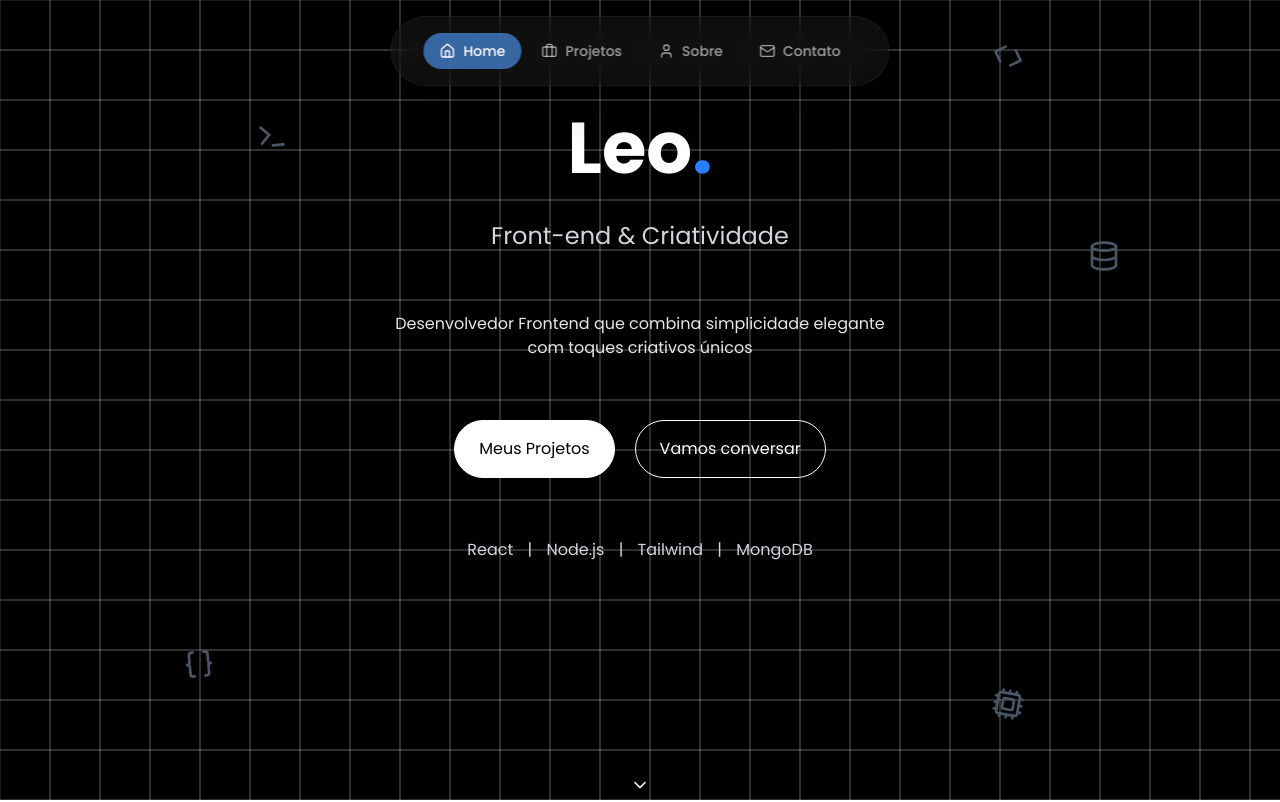
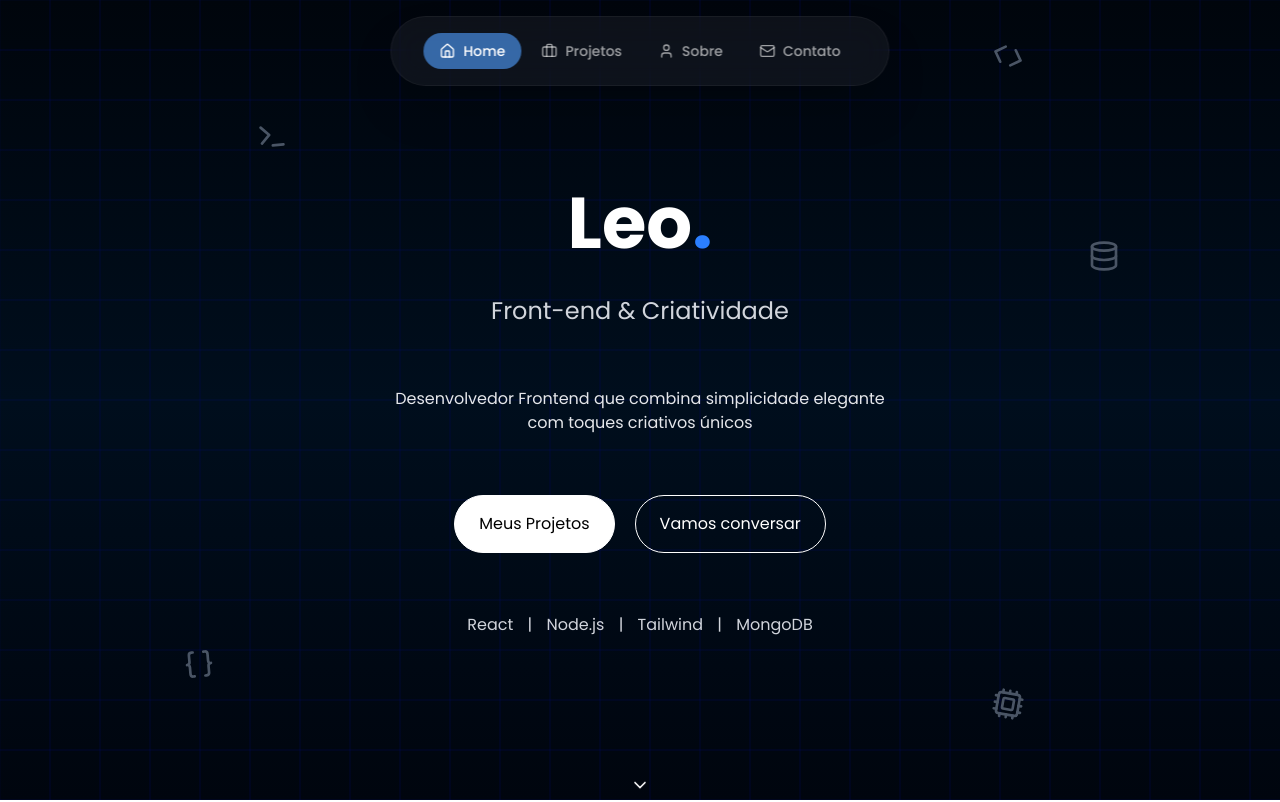
Before and after one commit to LeonardoMarques7/LeonardoDev, a React (Vite) app: page / in a window 1280 px wide. Shown: the top 802 px of the page. Built offline with nearby package versions, Linux system fonts and the light colour scheme.

Commit message:
feat: alterando cor de fundo do home para um gradiente azul e quadriculados

```diff
--- a/src/components/Home.jsx
+++ b/src/components/Home.jsx
@@ -19,7 +19,7 @@ const Home = () => {
 			</div>
 
 			{/* Conteúdo centralizado */}
-			<div className="container__texts relative z-10 flex flex-col gap-5 items-center justify-start w-full h-full text-center py-20 px-4">
+			<div className="container__texts relative z-10 flex flex-col gap-5 items-center justify-center w-full h-full text-center py-20 px-4">
 				<h1 className="text-7xl font-bold text-white">
 					Leo<span className="text-blue-500">.</span>
 				</h1>
@@ -34,13 +34,13 @@ const Home = () => {
 				<div className="mt-0  flex gap-5">
 					<button
 						onClick={() => scrollToSection("Projetos")}
-						className="button__home px-6 py-4 bg-white text-black border-white border-1 rounded-full hover:scale-110  ease-in-out duration-500 cursor-pointer transition"
+						className="button__home px-6 py-4 bg-white text-black border-white border-1 rounded-full hover:scale-110 hover:bg-blue-600 hover:border-blue-600 hover:text-white  ease-in-out duration-500 cursor-pointer transition"
 					>
 						Meus Projetos
 					</button>
 					<button
 						onClick={() => scrollToSection("Contato")}
-						className="button__home px-6 py-4 bg-transparent border-white border-1 text-white rounded-full hover:bg-gray-200 hover:scale-110 hover:text-gray-900 ease-in-out duration-500 cursor-pointer transition"
+						className="button__home px-6 py-4 bg-transparent border-white border-1 text-white rounded-full hover:bg-blue-600 hover:border-blue-600 hover:text-white  hover:scale-110  ease-in-out duration-500 cursor-pointer transition"
 					>
 						Vamos conversar
 					</button>
--- a/src/components/ui/GridBackground.jsx
+++ b/src/components/ui/GridBackground.jsx
@@ -21,8 +21,13 @@ export default function GridBackground() {
 		const draw = () => {
 			ctx.clearRect(0, 0, width, height);
 
-			// Fundo preto
-			ctx.fillStyle = "black";
+			// Fundo gradiente azul escuro → claro → azul escuro
+			const gradient = ctx.createLinearGradient(0, 0, 0, height);
+			gradient.addColorStop(0, "#00050cff"); // azul quase preto (topo)
+			gradient.addColorStop(0.5, "#000e1dff"); // azul mais claro (meio)
+			gradient.addColorStop(1, "#00050eff"); // azul quase preto (base)
+
+			ctx.fillStyle = gradient;
 			ctx.fillRect(0, 0, width, height);
 
 			for (let x = 0; x <= width; x += gridSize) {
@@ -46,9 +51,9 @@ export default function GridBackground() {
 					}
 
 					// Garantir que a opacidade nunca seja negativa
-					opacity = Math.max(0.05, opacity);
+					opacity = Math.max(0.01, opacity);
 
-					ctx.strokeStyle = `rgba(255, 255, 255, ${opacity})`;
+					ctx.strokeStyle = `rgba(0, 18, 100, ${opacity})`;
 					ctx.beginPath();
 					ctx.rect(x, y, gridSize, gridSize);
 					ctx.stroke();
```
